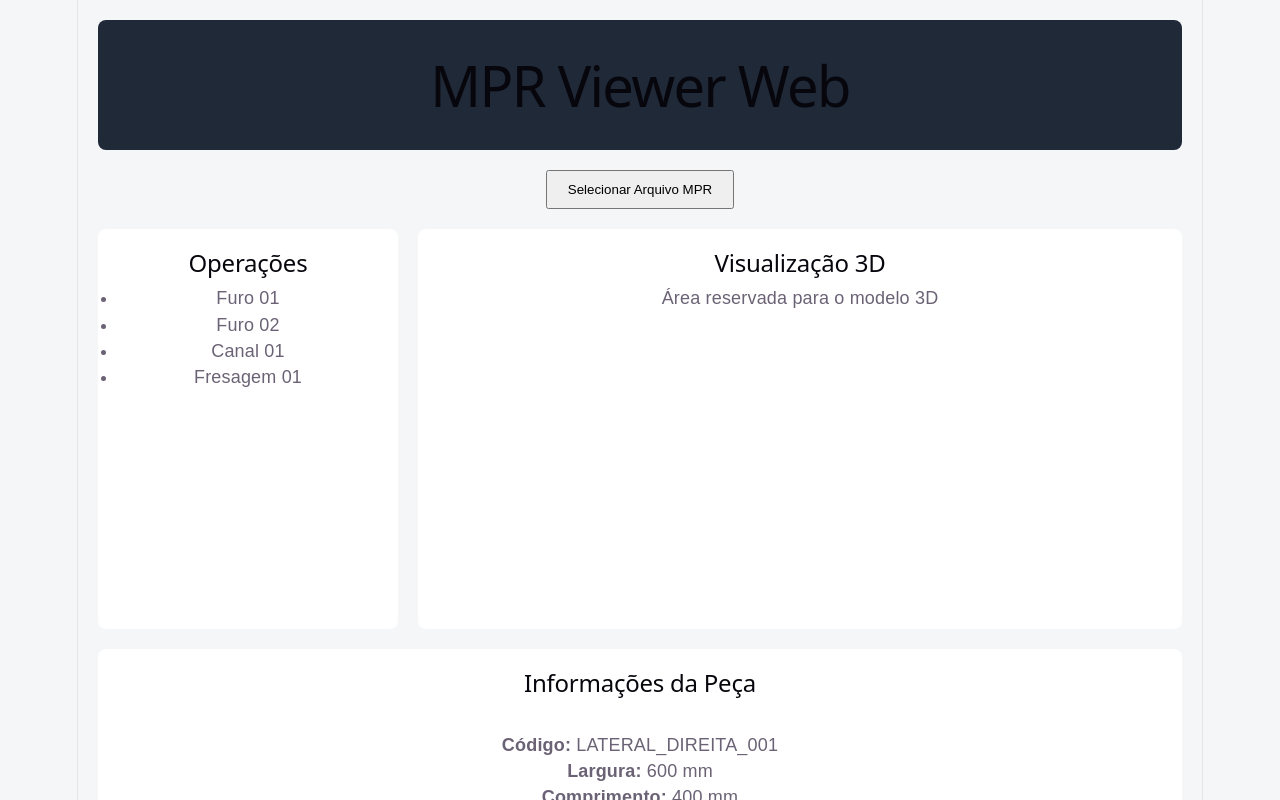
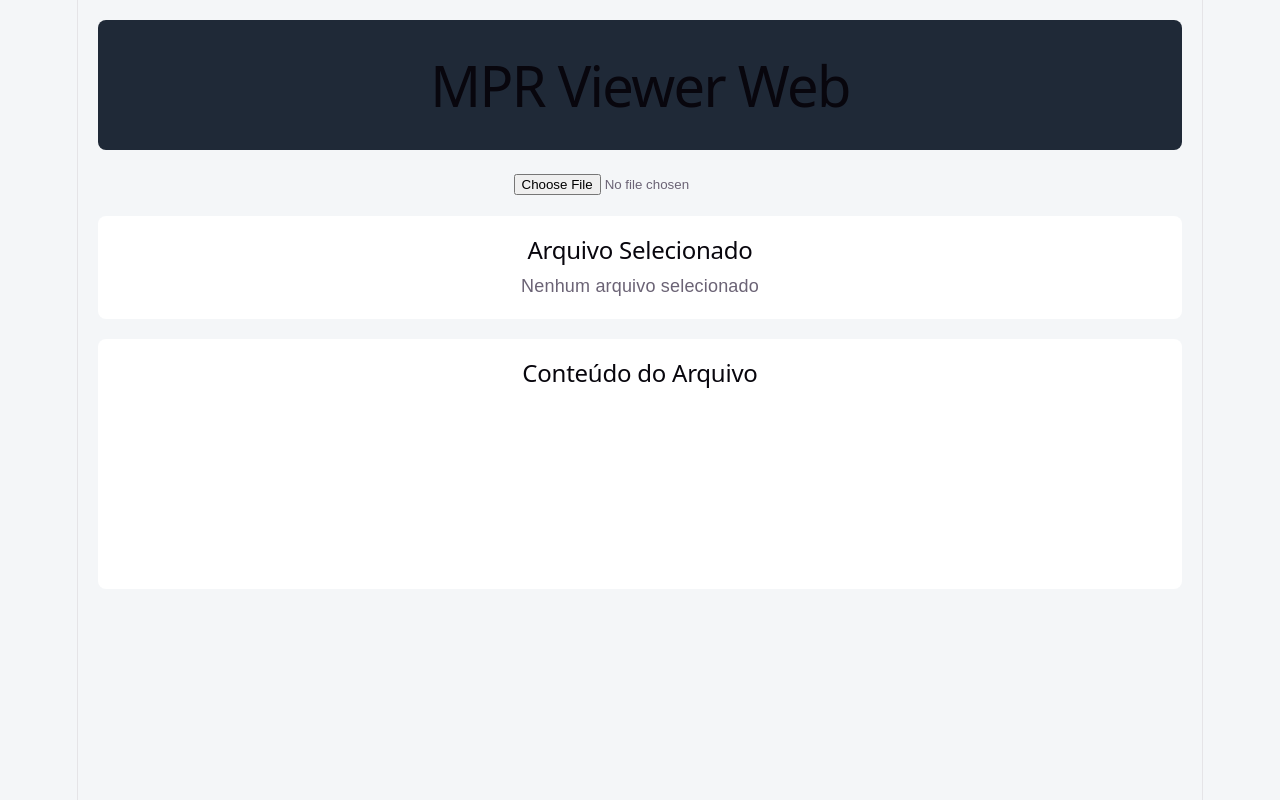
Before and after one commit to leandro678/mpr-viewer-web, a React (Vite) app in the folder frontend/: page / in a window 1280 px wide. Shown: the top 800 px of the page. Built offline with nearby package versions, Linux system fonts and the light colour scheme.

Commit message:
Implementa leitura de arquivos MPR

```diff
--- /dev/null
+++ b/frontend/src/components/FileUploader.tsx
@@ -0,0 +1,35 @@
+type Props = {
+  onFileLoaded: (content: string, fileName: string) => void;
+};
+
+function FileUploader({ onFileLoaded }: Props) {
+  const handleFileChange = (
+    event: React.ChangeEvent<HTMLInputElement>
+  ) => {
+    const file = event.target.files?.[0];
+
+    if (!file) return;
+
+    const reader = new FileReader();
+
+    reader.onload = (e) => {
+      const content = e.target?.result as string;
+
+      onFileLoaded(content, file.name);
+    };
+
+    reader.readAsText(file);
+  };
+
+  return (
+    <div>
+      <input
+        type="file"
+        accept=".mpr,.MPR"
+        onChange={handleFileChange}
+      />
+    </div>
+  );
+}
+
+export default FileUploader;
--- a/frontend/src/pages/Home.tsx
+++ b/frontend/src/pages/Home.tsx
@@ -1,6 +1,19 @@
+import { useState } from "react";
 import "../styles/Home.css";
+import FileUploader from "../components/FileUploader";
 
 function Home() {
+  const [fileName, setFileName] = useState("");
+  const [fileContent, setFileContent] = useState("");
+
+  const handleFileLoaded = (
+    content: string,
+    name: string
+  ) => {
+    setFileName(name);
+    setFileContent(content);
+  };
+
   return (
     <div className="home-container">
 
@@ -9,53 +22,32 @@ function Home() {
       </div>
 
       <div className="upload-area">
-        <button className="upload-button">
-          Selecionar Arquivo MPR
-        </button>
-      </div>
-
-      <div className="main-content">
-
-        <div className="operations-panel">
-          <h2>Operações</h2>
-
-          <ul>
-            <li>Furo 01</li>
-            <li>Furo 02</li>
-            <li>Canal 01</li>
-            <li>Fresagem 01</li>
-          </ul>
-
-        </div>
-
-        <div className="viewer-3d">
-          <h2>Visualização 3D</h2>
-          <p>Área reservada para o modelo 3D</p>
-        </div>
-
+        <FileUploader
+          onFileLoaded={handleFileLoaded}
+        />
       </div>
 
       <div className="info-panel">
 
-        <h2>Informações da Peça</h2>
+        <h2>Arquivo Selecionado</h2>
 
-        <br />
-
-        <p><strong>Código:</strong> LATERAL_DIREITA_001</p>
-
-        <p><strong>Largura:</strong> 600 mm</p>
-
-        <p><strong>Comprimento:</strong> 400 mm</p>
-
-        <p><strong>Espessura:</strong> 18 mm</p>
-
-        <p><strong>Material:</strong> MDF Branco 18 mm</p>
+        <p>{fileName || "Nenhum arquivo selecionado"}</p>
 
       </div>
 
       <div className="viewer-2d">
-        <h2>Visualização 2D</h2>
-        <p>Área reservada para o desenho 2D</p>
+
+        <h2>Conteúdo do Arquivo</h2>
+
+        <pre
+          style={{
+            whiteSpace: "pre-wrap",
+            fontSize: "12px"
+          }}
+        >
+          {fileContent}
+        </pre>
+
       </div>
 
     </div>
```
Also changed, not shown: frontend/src/services/mprParser.ts (added, +25 -0 lines).
